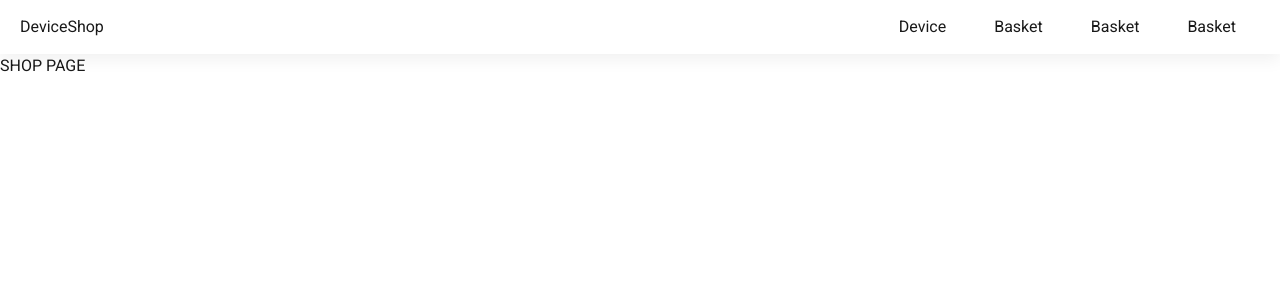
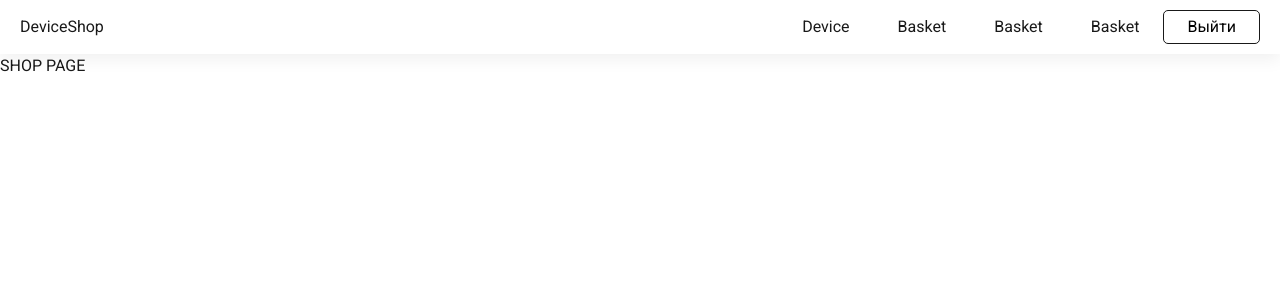
Before and after one commit to BarB93/online-store, a React (Create React App) app in the folder client/: page /shop in a window 1280 px wide. Shown: the top 300 px of the page. Built offline with nearby package versions, Linux system fonts and the light colour scheme.

Commit message:
added observer for NavBar component

```diff
--- a/client/src/components/NavBar/NavBar.js
+++ b/client/src/components/NavBar/NavBar.js
@@ -1,17 +1,20 @@
 import React, {useContext} from 'react'
 import { NavLink } from 'react-router-dom'
+import {observer} from 'mobx-react-lite'
 
 import { Context } from '../../index'
 import { SHOP_ROUTE } from '../../utils/consts'
+import Button from '../Button/Button'
+
 
 import styles from './NavBar.module.scss'
 
-const NavBar = () => {
+const NavBar = observer(() => {
     const {user} = useContext(Context)
 
     return (
         <header className={styles.header}>
-            <div className={'container '}>
+            <div className={'container'}>
                 <nav className={styles.nav}>
                     <NavLink className={styles.logo} to={SHOP_ROUTE}>DeviceShop</NavLink>
                     <ul className={styles.nav__menu}>
@@ -19,11 +22,12 @@ const NavBar = () => {
                         <li className={styles.nav__item}><NavLink className={styles.nav__link} to={SHOP_ROUTE}>Basket</NavLink></li>
                         <li className={styles.nav__item}><NavLink className={styles.nav__link} to={SHOP_ROUTE}>Basket</NavLink></li>
                         <li className={styles.nav__item}><NavLink className={styles.nav__link} to={SHOP_ROUTE}>Basket</NavLink></li>
+                        <Button>Выйти</Button>
                     </ul>
                 </nav>
             </div>
         </header>
     )
-}
+})
 
 export default NavBar
```
